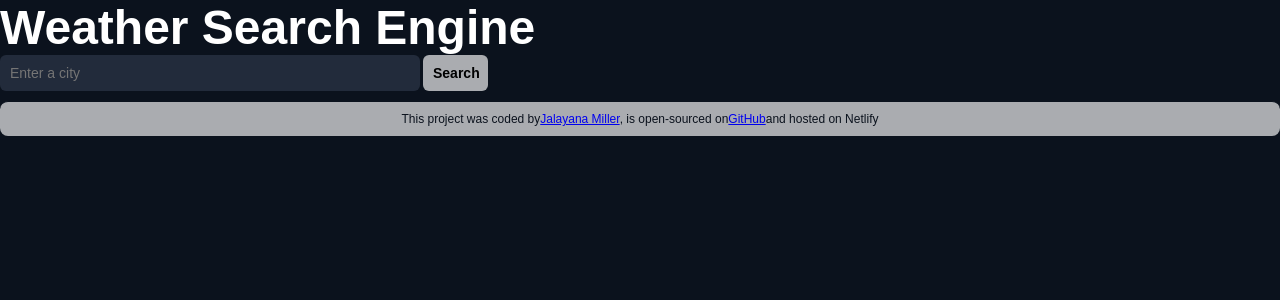
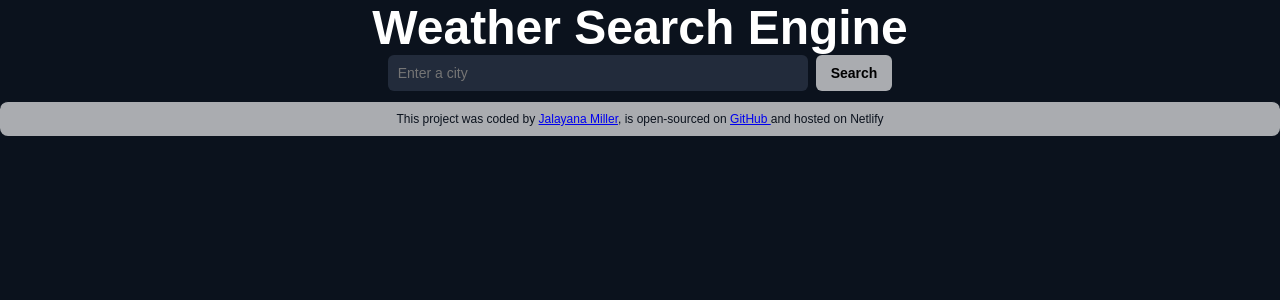
Before and after one commit to Jalayana/weather-app-react, a React (Create React App) app: page / in a window 1280 px wide. Shown: the top 300 px of the page. Built offline with nearby package versions, Linux system fonts and the light colour scheme.

Commit message:
Updated the CSS

```diff
--- a/src/App.css
+++ b/src/App.css
@@ -1,112 +1,5 @@
-body {
-  background-color: #0b121d;
-  color: white;
-  font-family: "Host Grotesk", sans-serif;
-}
-
-.weather-app {
-  margin: 40px auto;
-  max-width: 500px;
-}
-
-header {
-  border-bottom: 1px solid #0b121d;
-  padding: 0 0 30px 0;
-}
-.search-form-input {
-  background: #222b3b;
-  color: white;
-  font-size: 14px;
-  border: none;
-  border-radius: 6px;
-  width: 420px;
-  padding: 10px;
-}
-
-.search-form-button {
-  background: rgba(255, 255, 255, 0.65);
-  color: black;
-  font-size: 14px;
-  font-weight: 700;
-  border: none;
-  border-radius: 6px;
-  width: 65px;
-  padding: 10px;
-  margin-left: 3px;
-  transition: background-color 0.5s ease;
-}
-
-.search-form-button:hover {
-  cursor: pointer;
-  background-color: #222b3b;
-  color: white;
-}
-
-.weather-app-data {
-  display: flex;
-  justify-content: space-between;
-  padding: 0 0 35px 0;
-}
-
 h1 {
-  font-size: 48px;
-  line-height: 35px;
-  margin: 10px 0;
-}
-.weather-app-date {
-  font-size: 16px;
-  color: rgba(255, 255, 255, 0.65);
-}
-
-.weather-app-temperature {
-  display: flex;
-  font-weight: bold;
-  margin: 10px 0;
-  height: 120px;
-}
-
-.weather-app-value {
-  font-size: 65px;
-  line-height: 42px;
-}
-.weather-app-unit {
-  font-size: 15px;
-  margin-top: 1px;
-}
-
-.weather-app-emoji {
-  width: 200px;
-}
-
-.vl {
-  border-right: 1px solid #2b394e;
-  height: 110px;
-}
-
-ul {
-  list-style: none;
-  background: #222b3b;
-  box-shadow: 0 30px 50pc rgba(65, 50, 100, 0.08);
-  padding: 20px 20px 20px 10px;
-  border-radius: 18px;
-  margin: 10px 0;
-  display: grid;
-  grid-template-columns: repeat(2, 1fr);
-  text-align: center;
-}
-
-li {
-  color: rgba(255, 255, 255, 0.65);
-  padding: 10px;
-  font-size: 16px;
-  line-height: 26px;
-}
-
-strong {
-  color: white;
-  font-size: 24px;
-  position: relative;
-  left: 10px;
+  font: 10px;
 }
 
 footer {
--- a/src/App.js
+++ b/src/App.js
@@ -1,5 +1,6 @@
 import "./App.css";
 import WeatherSearch from "./WeatherSearch";
+import "./WeatherSearch.css";
 
 function App() {
   return (
@@ -7,17 +8,17 @@ function App() {
       <h1>Weather Search Engine</h1>
       <WeatherSearch defaultCity="New York" />
       <footer>
-        This project was coded by
+        This project was coded by {""}
         <a href="https://github.com/Jalayana" target="_blank" rel="noreferrer">
           Jalayana Miller
         </a>
-        , is open-sourced on
+        , is open-sourced on{" "}
         <a
-          href="https://github.com/Jalayana/new-weather-app"
+          href="https://github.com/Jalayana/weather-app-react"
           target="_blank"
           rel="noreferrer"
         >
-          GitHub
+          GitHub {""}
         </a>
         and hosted on Netlify
       </footer>
--- /dev/null
+++ b/src/WeatherSearch.css
@@ -0,0 +1,98 @@
+body {
+  background-color: #0b121d;
+  color: white;
+  font-family: "Host Grotesk", sans-serif;
+  text-align: center;
+}
+
+.weather-app {
+  margin: 40px auto;
+  max-width: 500px;
+}
+
+.search-form-input {
+  background: #222b3b;
+  color: white;
+  font-size: 14px;
+  border: none;
+  border-radius: 6px;
+  width: 100%;
+  max-width: 420px;
+  padding: 10px;
+}
+
+.search-form-button {
+  background: rgba(255, 255, 255, 0.65);
+  color: black;
+  font-size: 14px;
+  font-weight: 700;
+  border: none;
+  border-radius: 6px;
+  padding: 10px 15px;
+  margin-left: 8px;
+  transition: background-color 0.5s ease;
+}
+
+.search-form-button:hover {
+  cursor: pointer;
+  background-color: #222b3b;
+  color: white;
+}
+
+.weather-app-data {
+  display: flex;
+  flex-direction: column;
+  align-items: center;
+  padding: 0 0 35px 0;
+}
+
+h1 {
+  font-size: 48px;
+  line-height: 35px;
+  margin: 10px 0;
+}
+
+.weather-app-date {
+  font-size: 20px;
+  color: rgba(255, 255, 255, 0.65);
+}
+
+.weather-app-temperature {
+  display: flex;
+  justify-content: center;
+  align-items: flex-end;
+  font-weight: bold;
+  margin: 10px 0;
+  height: 120px;
+}
+
+.weather-app-value {
+  font-size: 65px;
+  line-height: 42px;
+}
+
+.weather-app-unit {
+  font-size: 15px;
+  margin-left: 5px;
+  margin-bottom: 10px;
+}
+
+ul {
+  list-style: none;
+  background: #222b3b;
+  box-shadow: 0 30px 50pc rgba(65, 50, 100, 0.08);
+  padding: 20px;
+  border-radius: 18px;
+  margin: 10px 0;
+  display: grid;
+  grid-template-columns: repeat(2, 1fr);
+  gap: 10px;
+  text-align: center;
+  width: 100%;
+}
+
+li {
+  color: rgba(255, 255, 255, 0.65);
+  font-size: 23px;
+  line-height: 26px;
+}
```
